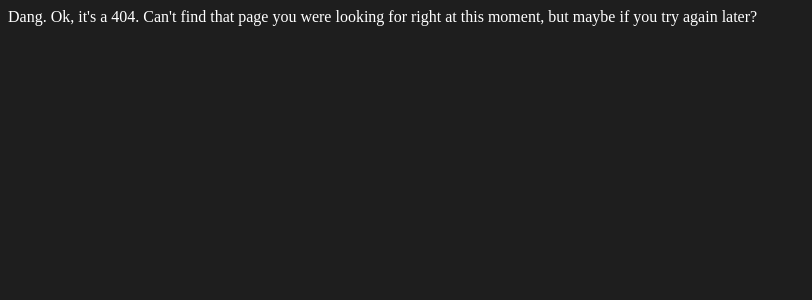
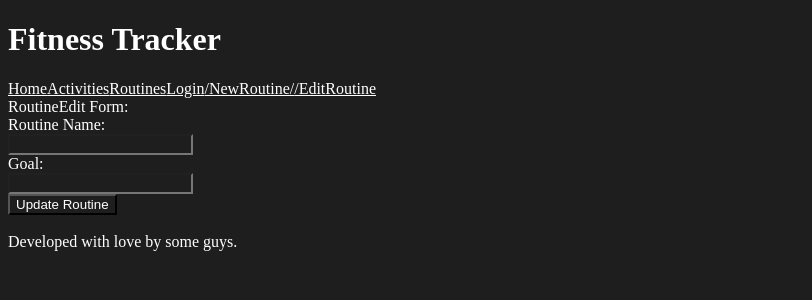
Before and after one commit to andrew-brandon-team/FitnessFrontEnd, a React (Create React App) app: page /edit-routine in a window 1280 px wide. Before the commit this address had no page. Shown: the top 300 px of the page, without its empty margins (0-812 px from the left). Built offline with nearby package versions, Linux system fonts and the light colour scheme.

Commit message:
edit routine added

```diff
--- a/src/components/Navbar.js
+++ b/src/components/Navbar.js
@@ -17,7 +17,9 @@ const Navbar = () => {
 
         {/* ternary for login/profile */}
 
-        <Link to="addRoutine">/NewRoutine/</Link>
+        <Link to="add-routine">/NewRoutine/</Link>
+
+        <Link to="edit-routine">/EditRoutine</Link>
 
       </nav>
 
--- a/src/components/RoutineDetails.js
+++ b/src/components/RoutineDetails.js
@@ -1,9 +1,30 @@
-import React from 'react';
+import React, {useState, useEffect} from 'react';
+import { useOutletContext, useParams } from 'react-router-dom';
 
 const RoutineDetails = () => {
+  const {routinesObj: [routines, setRoutines]} = useOutletContext();
+  const reverseRoutines = [...routines].reverse();
+  const {id} = useParms();
+  const [routine, setRoutine] = useState();
+
+  useEffect(() => {
+    const filteredRoutines = routines.filter((singleRoutine) => {
+      return id === singleRoutine._id
+    });
+    console.log(filteredRoutines);
+    setRoutine(filteredRoutines[0]);
+  }, []);
+
+
+
   return (
     <div>
-      RoutineDetails
+      <div>
+        <p>{routine.name}</p>
+        <br />
+        <p>{routine.goal}</p>
+      </div>
+      <Link to="routineEdit">Edit this routine</Link>
     </div>
   )
 }
--- a/src/components/RoutineEdit.js
+++ b/src/components/RoutineEdit.js
@@ -1,9 +1,71 @@
-import React from 'react';
+import React, {useState} from 'react';
+import { useOutletContext, useNavigate } from 'react-router-dom';
 
 const RoutineEdit = () => {
+  const [name, setName] = useState("");
+  const [goal, setGoal] = useState("");
+  const [idPublic, setIsPublic] = useState(false);
+  const {routinesObj: [routines, setRoutines]} = useOutletContext();
+
+  async function submitRoutineEdit (event) {
+    event.preventDefault();
+    try {
+      const response = await fetch (`http://fitnesstrac-kr.herokuapp.com/api/routines/{props.routines._id}`,
+      {
+        method: "PATCH",
+        body: JSON.stringify({
+          name,
+          goal
+        })
+      })
+      const otherResponse = await fetch ('http://fitnesstrac-kr.herokuapp.com/api/routines')
+      const otherData = await otherResponse.json();
+      console.log(otherData)
+      setRoutines(otherData.data.routines);
+    } catch (error) {
+      console.log(error);
+    }
+  }
+
+  function editName (event) {
+    setName(event.target.value)
+    console.log(event.target.value)
+  }
+
+  function editGoal (event) {
+    setGoal (event.target.value)
+    console.log(event.target.value)
+  }
+
+  function editIsPublic (event) {
+    setIsPublic (event.target.value)
+    // console.log (event.target.checked)
+  }
+
   return (
     <div>
-      RoutineEdit
+      RoutineEdit Form:
+      <form onSubmit={submitRoutineEdit}>
+        <label>
+          Routine Name:
+        </label>
+        <br />
+        <input onChange={editName} value={name} type='text'>
+        </input>
+        <br />
+
+        <label>
+          Goal:
+        </label>
+        <br />
+        <input onChange={editGoal} value={goal} type='text'></input>
+        <br />
+
+        <button type="submit">Update Routine</button>
+        <br />
+        <br />
+
+      </form>
     </div>
   )
 }
```
Also changed, not shown: src/index.js (+9 -4 lines).
